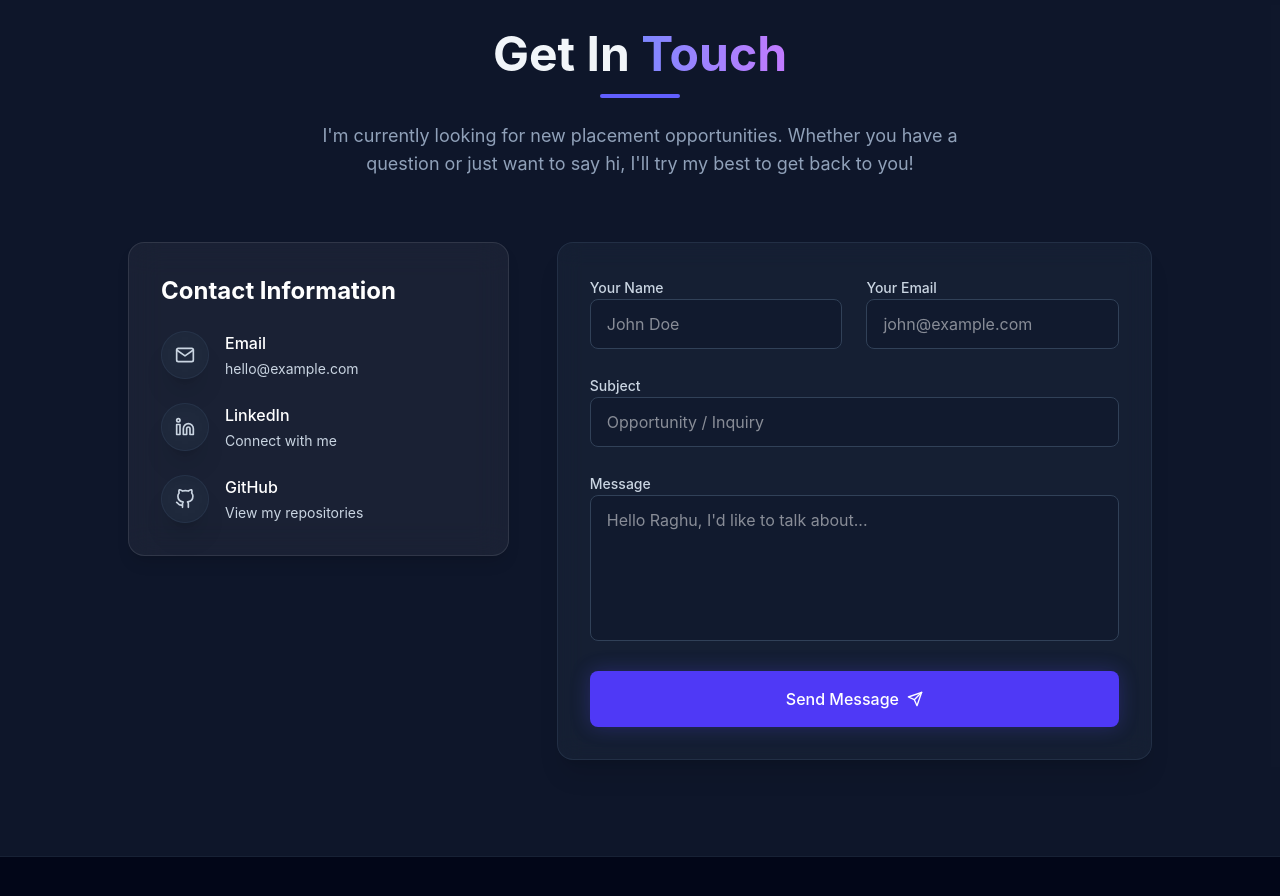
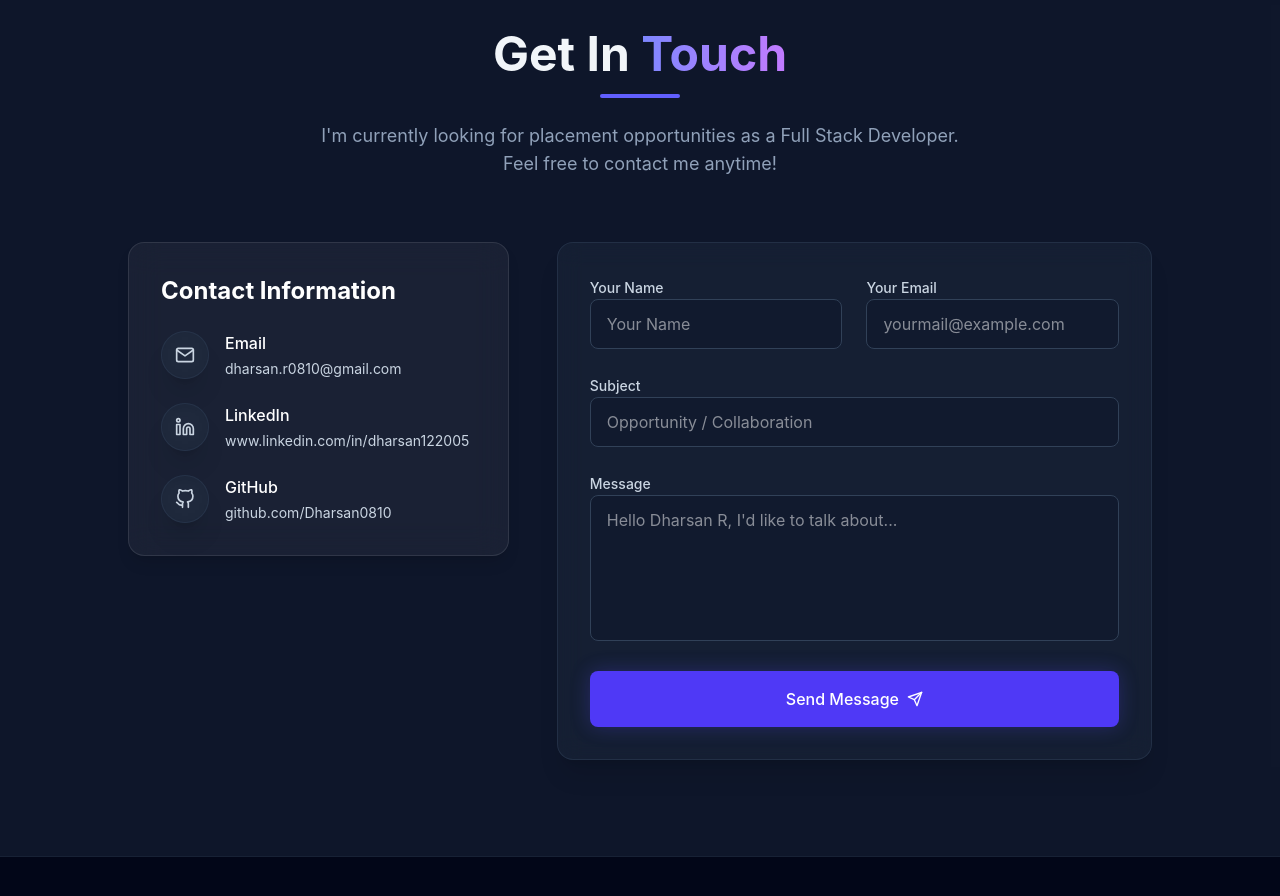
Before and after one commit to Dharsan0810/dharsan-r-portfolio, a React (Vite) app: page / in a window 1280 px wide. Shown: the part 6600-7496 px from the top of the page. Built offline with nearby package versions, Linux system fonts and the light colour scheme.

Commit message:
Update Contact.jsx

```diff
--- a/src/sections/Contact.jsx
+++ b/src/sections/Contact.jsx
@@ -20,11 +20,13 @@ const Contact = () => {
                     </h2>
                     <div className="w-20 h-1 bg-indigo-500 mx-auto rounded-full"></div>
                     <p className="mt-6 text-slate-400 max-w-2xl mx-auto text-lg">
-                        I'm currently looking for new placement opportunities. Whether you have a question or just want to say hi, I'll try my best to get back to you!
+                        I'm currently looking for placement opportunities as a Full Stack Developer.
+                        Feel free to contact me anytime!
                     </p>
                 </motion.div>
 
                 <div className="max-w-5xl mx-auto grid grid-cols-1 lg:grid-cols-5 gap-12">
+
                     {/* Contact Info */}
                     <motion.div
                         initial={{ opacity: 0, x: -30 }}
@@ -37,35 +39,40 @@ const Contact = () => {
                             <h3 className="text-2xl font-bold text-white mb-6">Contact Information</h3>
 
                             <div className="space-y-6">
-                                <a href="mailto:hello@example.com" className="flex items-start gap-4 text-slate-300 hover:text-indigo-400 transition-colors group">
+
+                                {/* EMAIL */}
+                                <a href="mailto:dharsan.r0810@gmail.com" className="flex items-start gap-4 text-slate-300 hover:text-indigo-400 transition-colors group">
                                     <div className="w-12 h-12 rounded-full glass flex items-center justify-center shrink-0 group-hover:bg-indigo-500/20">
                                         <FiMail className="w-5 h-5" />
                                     </div>
                                     <div>
                                         <h4 className="text-white font-medium mb-1">Email</h4>
-                                        <p className="text-sm">hello@example.com</p>
+                                        <p className="text-sm">dharsan.r0810@gmail.com</p>
                                     </div>
                                 </a>
 
-                                <a href="https://linkedin.com" target="_blank" rel="noreferrer" className="flex items-start gap-4 text-slate-300 hover:text-indigo-400 transition-colors group">
+                                {/* LINKEDIN */}
+                                <a href="https://www.linkedin.com/in/dharsan122005/" target="_blank" rel="noreferrer" className="flex items-start gap-4 text-slate-300 hover:text-indigo-400 transition-colors group">
                                     <div className="w-12 h-12 rounded-full glass flex items-center justify-center shrink-0 group-hover:bg-indigo-500/20">
                                         <FiLinkedin className="w-5 h-5" />
                                     </div>
                                     <div>
                                         <h4 className="text-white font-medium mb-1">LinkedIn</h4>
-                                        <p className="text-sm">Connect with me</p>
+                                        <p className="text-sm">www.linkedin.com/in/dharsan122005</p>
                                     </div>
                                 </a>
 
-                                <a href="https://github.com" target="_blank" rel="noreferrer" className="flex items-start gap-4 text-slate-300 hover:text-indigo-400 transition-colors group">
+                                {/* GITHUB */}
+                                <a href="https://github.com/Dharsan0810" target="_blank" rel="noreferrer" className="flex items-start gap-4 text-slate-300 hover:text-indigo-400 transition-colors group">
                                     <div className="w-12 h-12 rounded-full glass flex items-center justify-center shrink-0 group-hover:bg-indigo-500/20">
                                         <FiGithub className="w-5 h-5" />
                                     </div>
                                     <div>
                                         <h4 className="text-white font-medium mb-1">GitHub</h4>
-                                        <p className="text-sm">View my repositories</p>
+                                        <p className="text-sm">github.com/Dharsan0810</p>
                                     </div>
                                 </a>
+
                             </div>
                         </div>
                     </motion.div>
@@ -79,6 +86,7 @@ const Contact = () => {
                         className="lg:col-span-3"
                     >
                         <form className="glass p-8 rounded-2xl space-y-6" onSubmit={(e) => e.preventDefault()}>
+
                             <div className="grid grid-cols-1 md:grid-cols-2 gap-6">
                                 <div className="space-y-2">
                                     <label htmlFor="name" className="text-sm font-medium text-slate-300">Your Name</label>
@@ -86,17 +94,18 @@ const Contact = () => {
                                         type="text"
                                         id="name"
                                         className="w-full bg-slate-900/50 border border-slate-700 rounded-lg px-4 py-3 text-white focus:outline-none focus:border-indigo-500 focus:ring-1 focus:ring-indigo-500 transition-colors"
-                                        placeholder="John Doe"
+                                        placeholder="Your Name"
                                         required
                                     />
                                 </div>
+
                                 <div className="space-y-2">
                                     <label htmlFor="email" className="text-sm font-medium text-slate-300">Your Email</label>
                                     <input
                                         type="email"
                                         id="email"
                                         className="w-full bg-slate-900/50 border border-slate-700 rounded-lg px-4 py-3 text-white focus:outline-none focus:border-indigo-500 focus:ring-1 focus:ring-indigo-500 transition-colors"
-                                        placeholder="john@example.com"
+                                        placeholder="yourmail@example.com"
                                         required
                                     />
                                 </div>
@@ -108,7 +117,7 @@ const Contact = () => {
                                     type="text"
                                     id="subject"
                                     className="w-full bg-slate-900/50 border border-slate-700 rounded-lg px-4 py-3 text-white focus:outline-none focus:border-indigo-500 focus:ring-1 focus:ring-indigo-500 transition-colors"
-                                    placeholder="Opportunity / Inquiry"
+                                    placeholder="Opportunity / Collaboration"
                                     required
                                 />
                             </div>
@@ -119,7 +128,7 @@ const Contact = () => {
                                     id="message"
                                     rows="5"
                                     className="w-full bg-slate-900/50 border border-slate-700 rounded-lg px-4 py-3 text-white focus:outline-none focus:border-indigo-500 focus:ring-1 focus:ring-indigo-500 transition-colors resize-none"
-                                    placeholder="Hello Raghu, I'd like to talk about..."
+                                    placeholder="Hello Dharsan R, I'd like to talk about..."
                                     required
                                 ></textarea>
                             </div>
@@ -131,6 +140,7 @@ const Contact = () => {
                                 <span>Send Message</span>
                                 <FiSend />
                             </button>
+
                         </form>
                     </motion.div>
                 </div>
```
